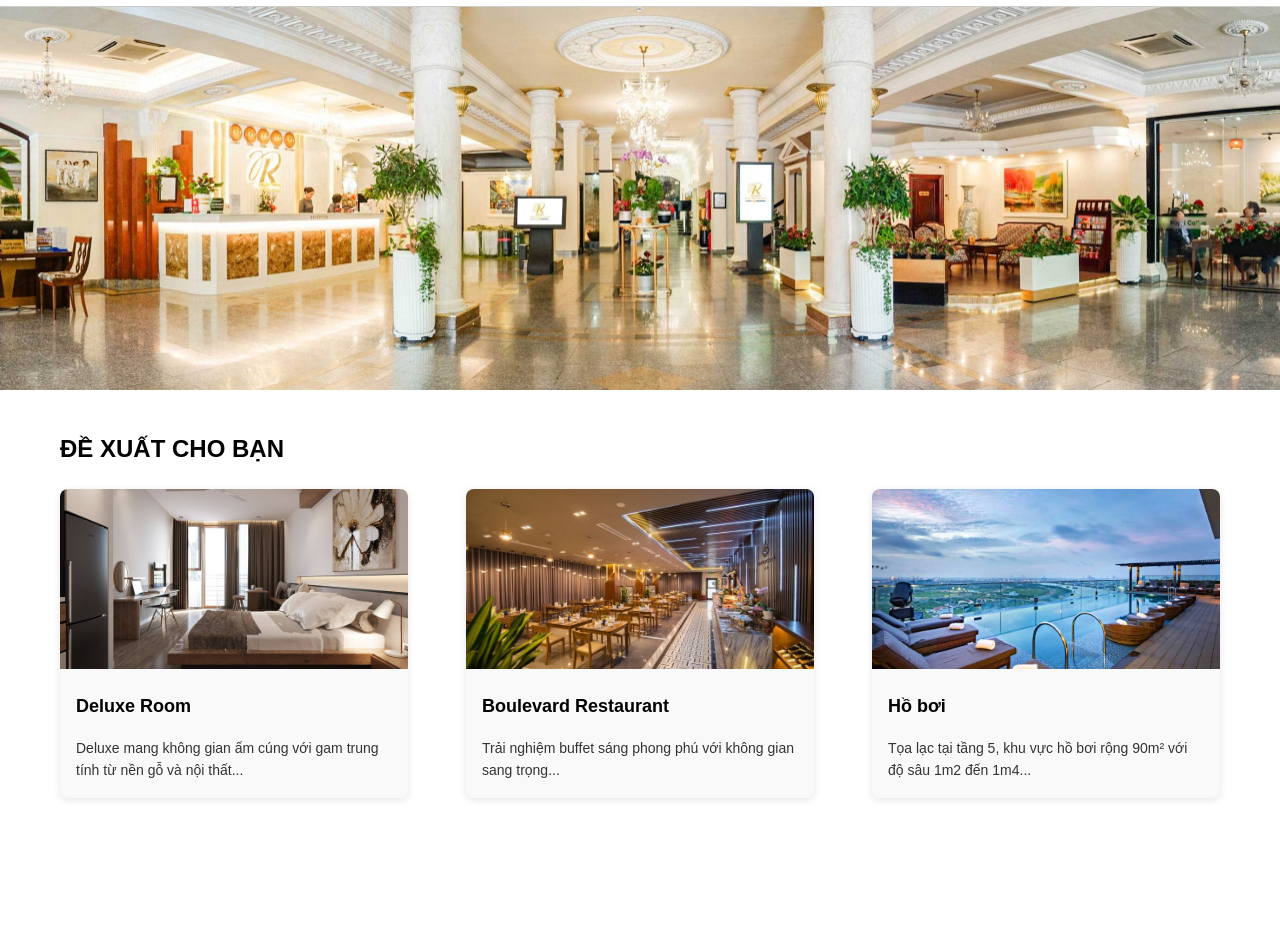
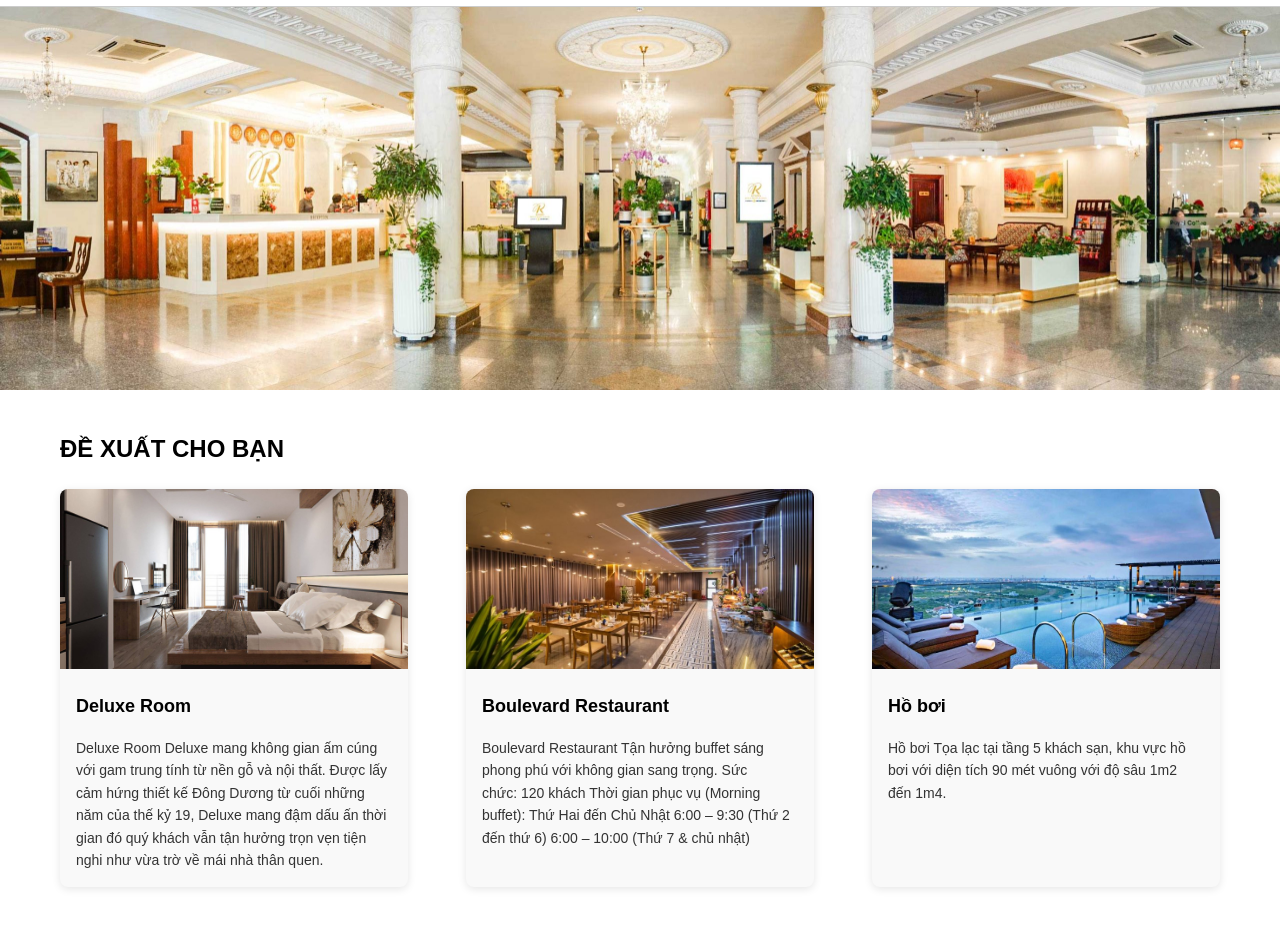
Before and after one commit to camly12-GB/CS434_NHOM7_KHACHSAN, a plain HTML site: page index.html in a window 1280 px wide. Shown: the part 122-1049 px from the top of the page. Before the commit the page ends 960 px from the top, so only its background shows below. Drawn offline with Linux system fonts and the light colour scheme.

Commit message:
Trangchu

```diff
--- a/index.html
+++ b/index.html
@@ -8,7 +8,6 @@
 </head>
 <body>
 
-    <!-- Navbar -->
     <header>
         <div class="logo">
             <img src="img/logo.png" alt="Logo Khách sạn">
@@ -29,29 +28,34 @@
         </div>
     </header>
 
-    <!-- Banner -->
     <section class="banner">
         <img src="img/banner.jpg" alt="Sảnh khách sạn">
     </section>
 
-    <!-- Gợi ý -->
     <section class="suggestions">
         <h2>ĐỀ XUẤT CHO BẠN</h2>
         <div class="cards">
             <div class="card">
                 <img src="img/deluxe.jpg" alt="Deluxe Room">
                 <h3>Deluxe Room</h3>
-                <p>Deluxe mang không gian ấm cúng với gam trung tính từ nền gỗ và nội thất...</p>
+                <p>Deluxe Room
+Deluxe mang không gian ấm cúng với gam trung tính từ nền gỗ và nội thất. Được lấy cảm hứng thiết kế Đông Dương từ cuối những năm của thế kỷ 19, Deluxe mang đậm dấu ấn thời gian đó quý khách vẫn tận hưởng trọn vẹn tiện nghi như vừa trờ về mái nhà thân quen.</p>
             </div>
             <div class="card">
                 <img src="img/restaurant.jpg" alt="Boulevard Restaurant">
                 <h3>Boulevard Restaurant</h3>
-                <p>Trải nghiệm buffet sáng phong phú với không gian sang trọng...</p>
+                <p>Boulevard Restaurant
+Tận hưởng buffet sáng phong phú với không gian sang trọng.
+Sức chức: 120 khách
+Thời gian phục vụ (Morning buffet): Thứ Hai đến Chủ Nhật
+6:00 – 9:30 (Thứ 2 đến thứ 6)
+6:00 – 10:00 (Thứ 7 & chủ nhật)</p>
             </div>
             <div class="card">
                 <img src="img/pool.jpg" alt="Hồ bơi">
                 <h3>Hồ bơi</h3>
-                <p>Tọa lạc tại tầng 5, khu vực hồ bơi rộng 90m² với độ sâu 1m2 đến 1m4...</p>
+                <p>Hồ bơi
+Tọa lạc tại tầng 5 khách sạn, khu vực hồ bơi với diện tích 90 mét vuông với độ sâu 1m2 đến 1m4.</p>
             </div>
         </div>
     </section>
```
